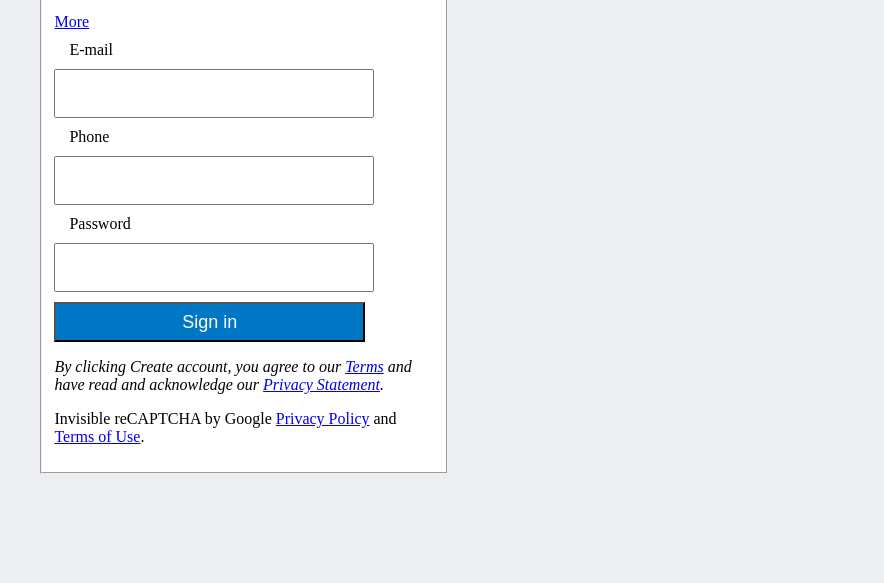
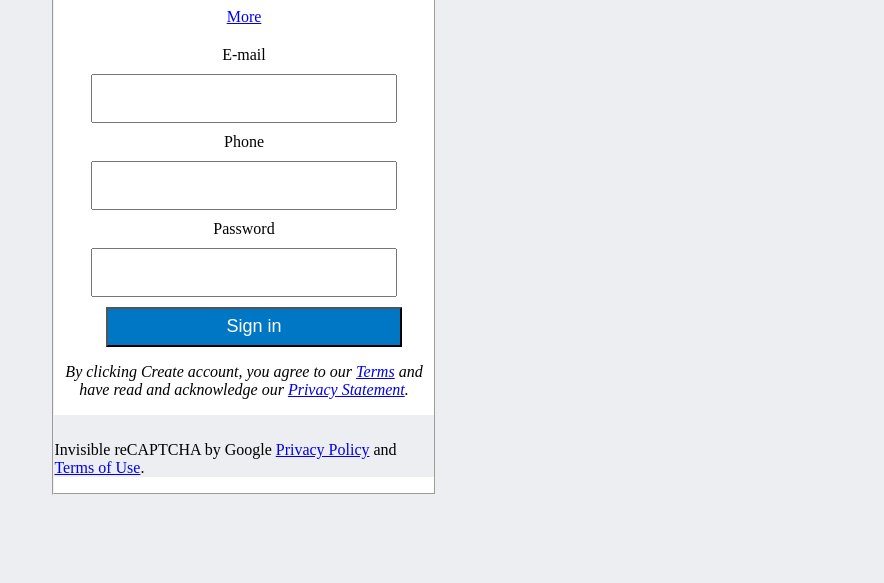
Before and after one commit to AlduLonghi/SignUpPage, a plain HTML site: page index.html in a window 1280 px wide. Shown: the part 217-800 px from the top of the page, without its empty margins (396-1280 px from the left). Drawn offline with Linux system fonts and the light colour scheme.

Commit message:
Only submit button should be arranged

```diff
--- a/index.html
+++ b/index.html
@@ -50,13 +50,14 @@
                     <div class="form-input-button">
                         <input type="button" value="Sign in" />
                     </div>
-                    <div>
+                    <div class="form-end">
                         <p><i>By clicking Create account, you agree to our
                             <a href="https://www.w3schools.com">Terms</a> and have read and acknowledge our <a href="https://www.w3schools.com">Privacy Statement</a>.</i></p>
                     </div>
                     <div class="form-footer">
                         <p>Invisible reCAPTCHA by Google <a href="https://www.w3schools.com">Privacy Policy</a> and <a href="https://www.w3schools.com">Terms of Use</a>.</p>
                     </div>
+
                 </fieldset>
             </form>
         </section>
--- a/style.css
+++ b/style.css
@@ -44,19 +44,37 @@ form {
 fieldset{
     width: 30%;
     background-color: white;
+    margin-inline-start: 0px;
+    margin-inline-end: 0px;
+    padding-block-start: 0;
+    padding-inline-start: 0;
+    padding-inline-end: 0;
+    padding-block-end: 0;
+    text-align: start;
 }
 
 .form-input-button {
     width: 100%;
-    margin: 10px 0px;
+    margin: 10px 10px;
+    text-align: center;
 }
 
 .form-input-button input {
-    width: 82%;
+    width: 78%;
     height: 40px;
     font-size: 18px;
     background-color: #0077C5;
     color: white;
+    padding: 0 0;
+}
+
+.form-header {
+    text-align: center;
+}
+
+.form-content {
+    margin: 10px 10px;
+    text-align: center;
 }
 
 .form-content input {
@@ -65,5 +83,17 @@ fieldset{
 }
 
 .form-content div {
-    padding: 10px 15px;
+    padding: 10px 37px;
+
 }
+
+.form-end {
+   text-align: center;
+}
+
+.form-footer {
+    padding-top: 10px;
+    background-color: #ECEEF1;
+    height: 100%;
+    width: 100%;
+}
```
